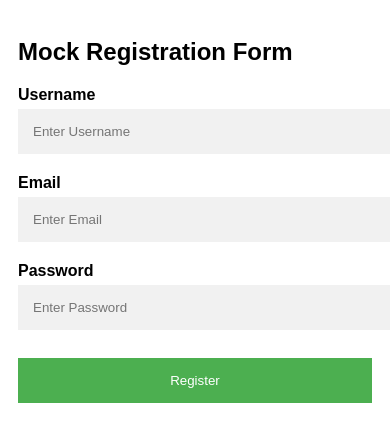
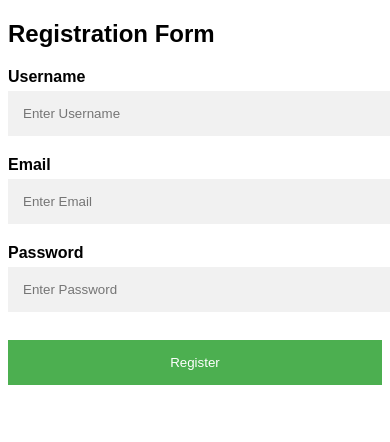
Before and after one commit to cjdillar/register, a plain HTML site: page index.html in a window 390 px wide. Shown: the top 442 px of the page. Drawn offline with Linux system fonts and the light colour scheme.

Commit message:
Update index.html

```diff
--- a/index.html
+++ b/index.html
@@ -34,14 +34,14 @@
 
         @media (max-width: 400px) {
             body {
-                padding: 10;
+                padding: 0;
             }
         }
     </style>
 </head>
 <body>
 
-<h2>Mock Registration Form</h2>
+<h2>Registration Form</h2>
 
 <form action="/submit_form">
   <div class="container">
```
